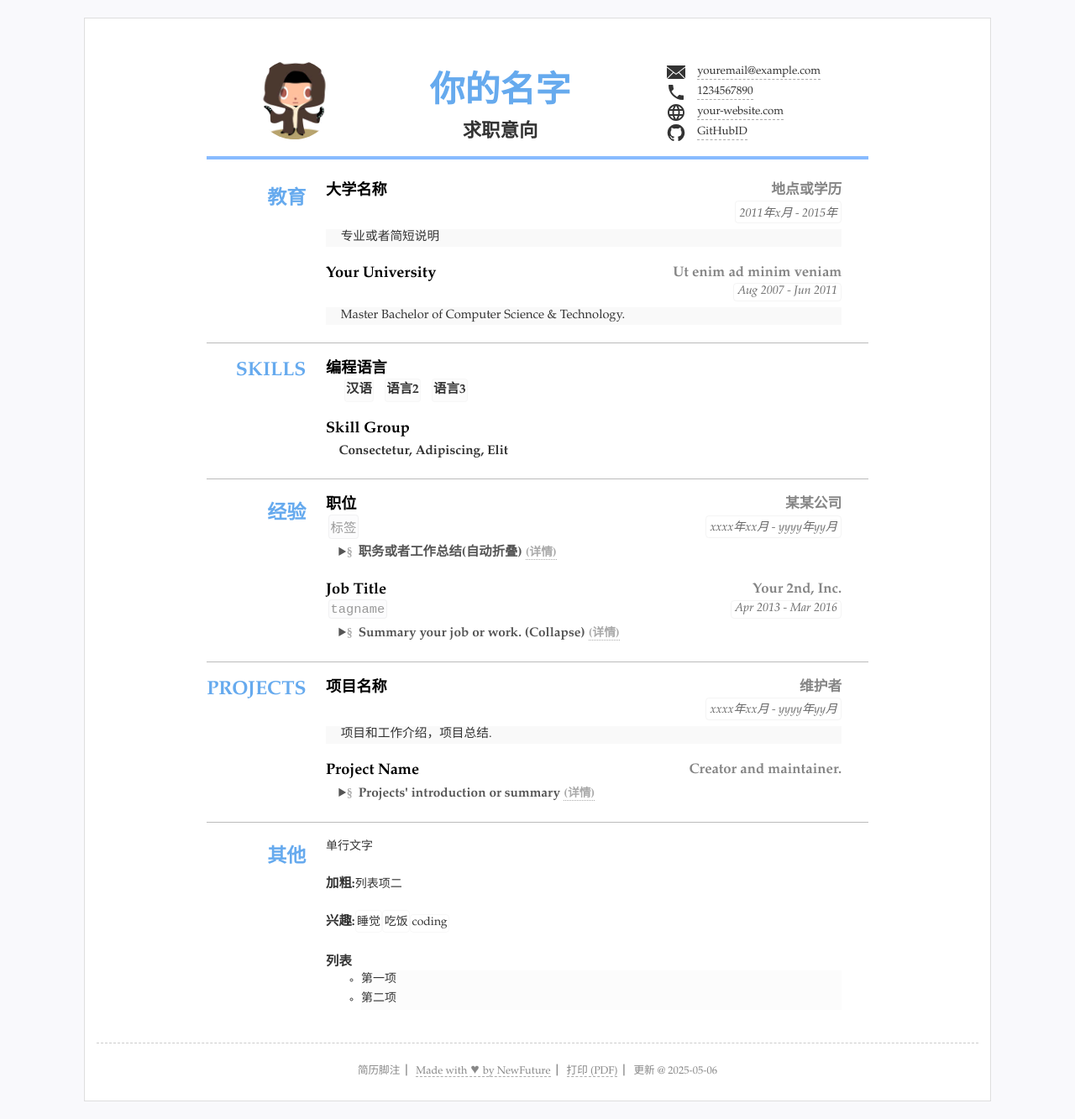
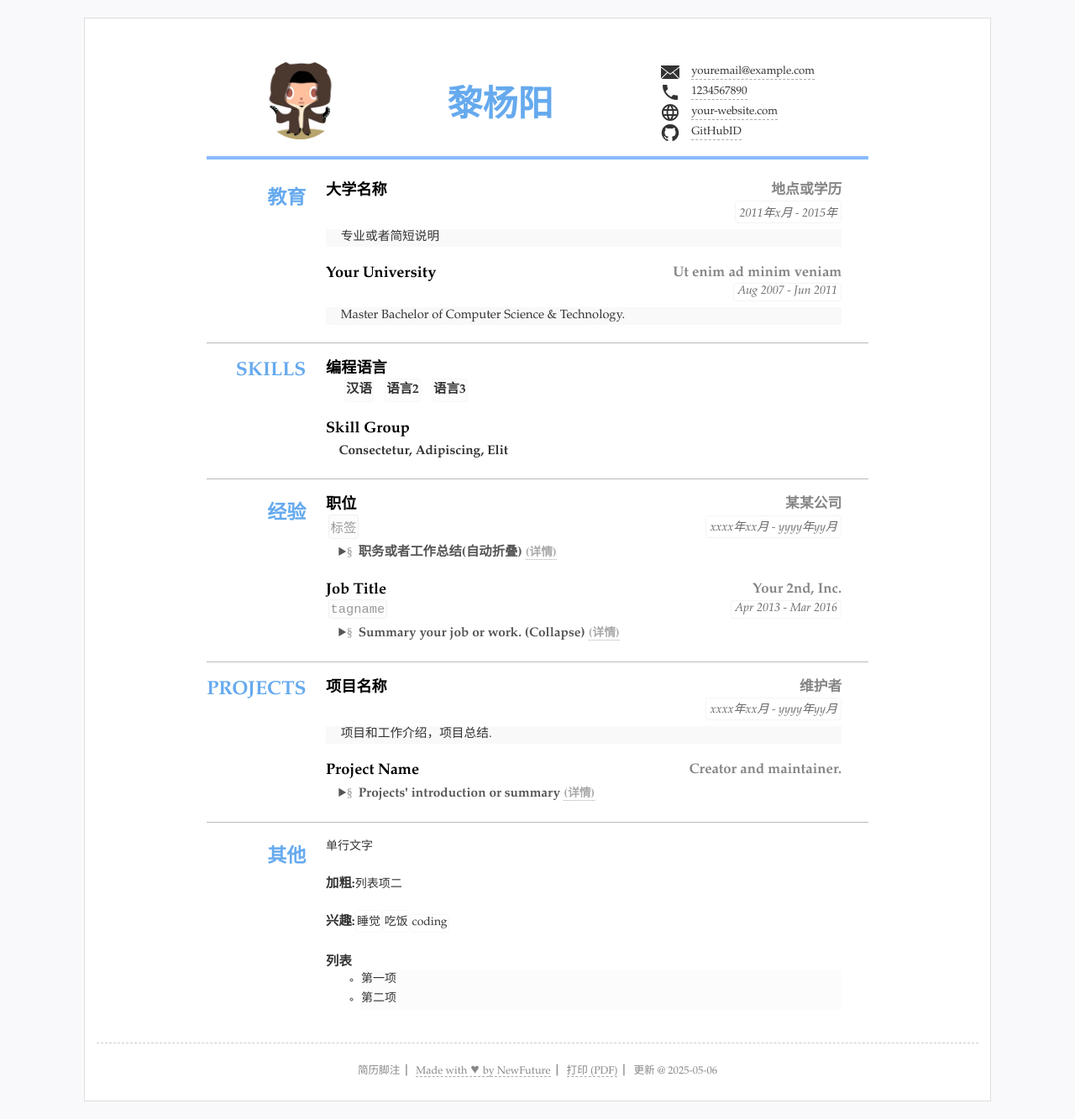
Before and after one commit to cosywinter958/jianli, a Jekyll site: the page built from index.html, in a window 1280 px wide. Shown: the whole page at 84% size. Built offline with Jekyll 4.4.1, drawn with Linux system fonts in a browser that asks for light colours.

Commit message:
Update resume.yml

```diff
--- a/_data/resume.yml
+++ b/_data/resume.yml
@@ -3,8 +3,8 @@
 
 title: "简历标题"
 lang: "zh" #语言设置 zh表示中文 en 表示英语
-name: "你的名字"
-jobtitle: "求职意向" #可空不显示
+name: "黎杨阳"
+jobtitle: "" #可空不显示
 photo: "assets/img/photo.jpg" #照片可空，不显示
 
 #联系方式
```
